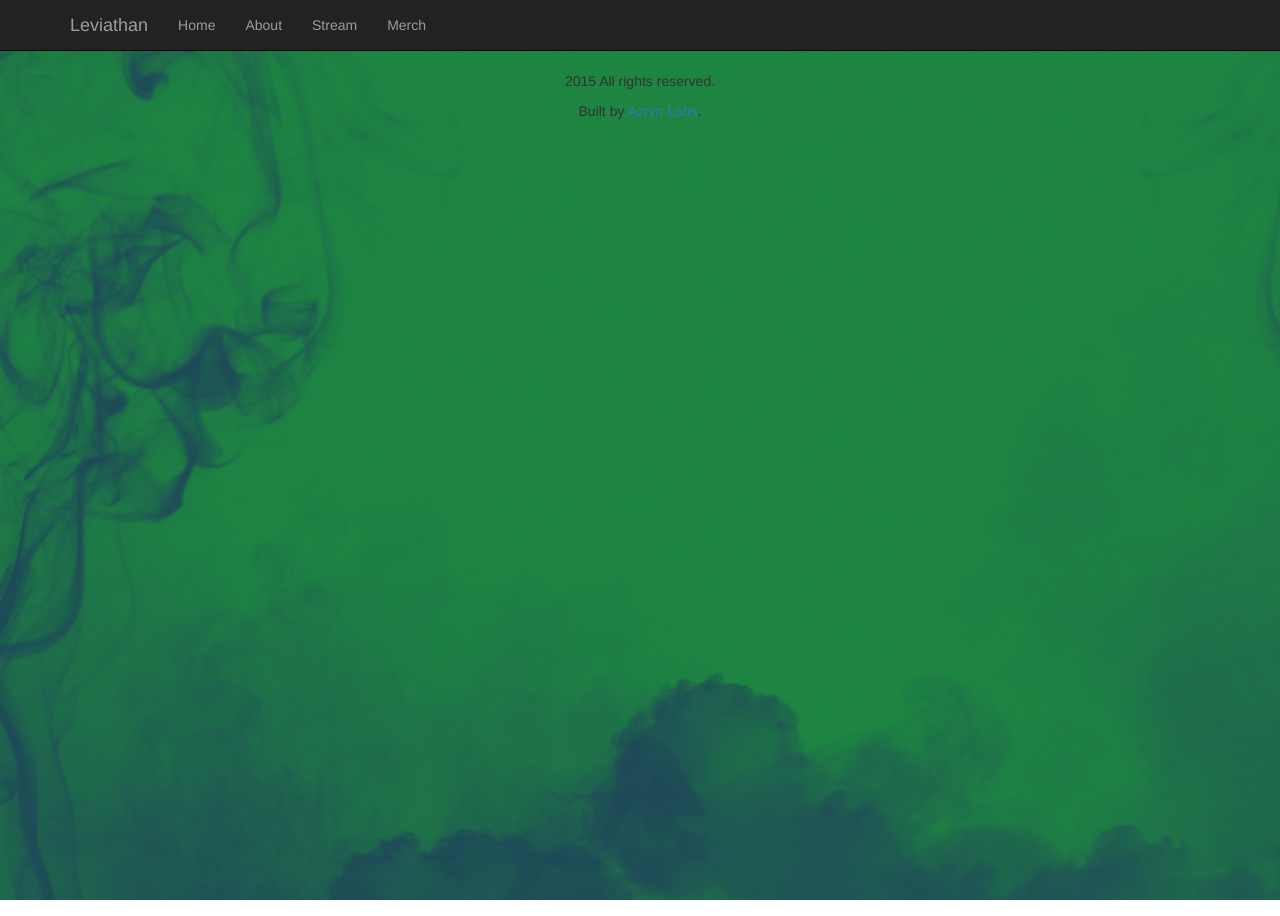
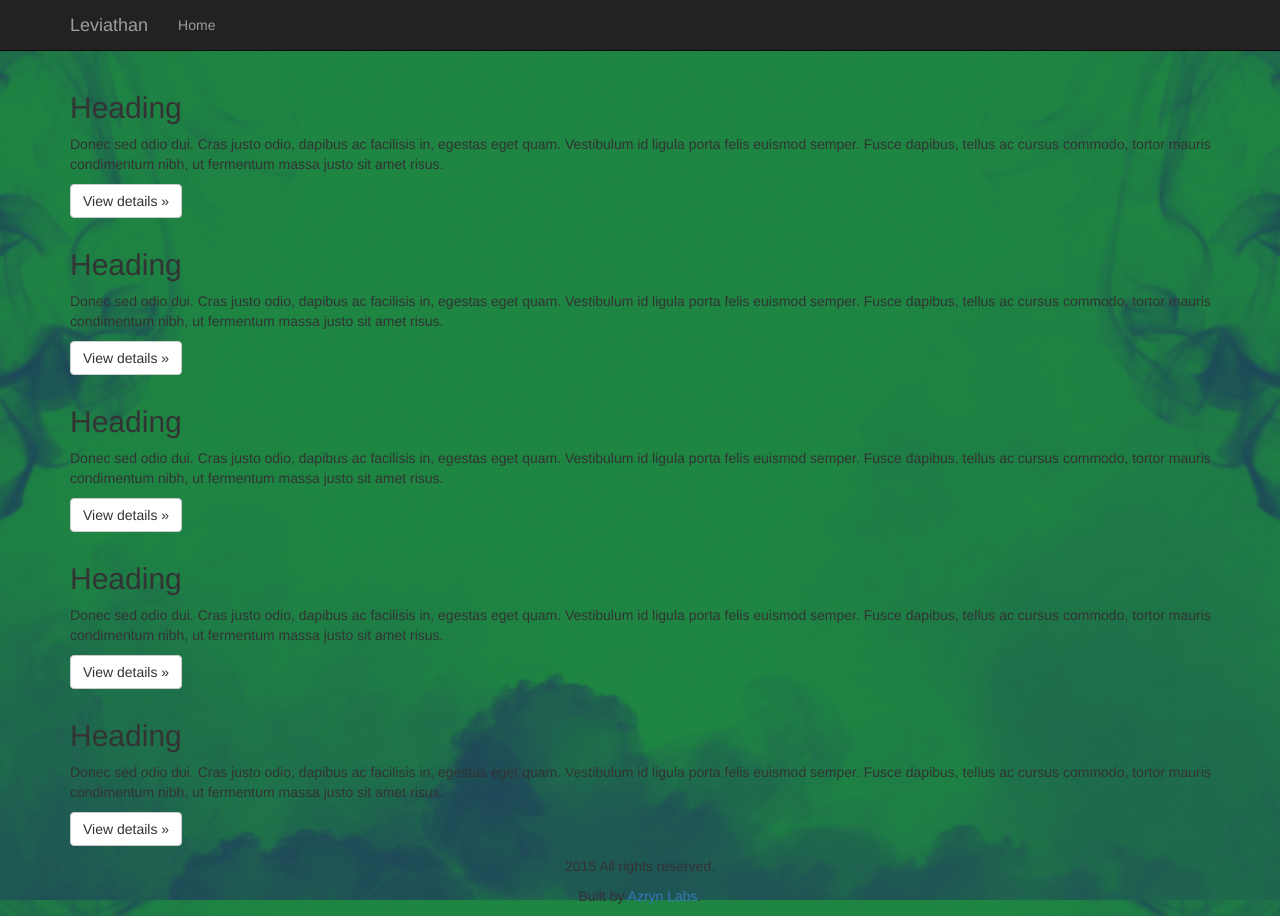
Before and after one commit to millercj189/teamleviathan.com, a Jekyll site: the page built from src/pages/about.html, in a window 1280 px wide. Built offline with Jekyll 4.4.1, drawn with Linux system fonts in a browser that asks for light colours; nearby versions of some CDN libraries; Markdown is read by kramdown in place of the engine named in the settings.

Commit message:
Hide unused navbar items

```diff
--- a/_includes/nav.html
+++ b/_includes/nav.html
@@ -13,9 +13,9 @@
     <div id="navbar" class="navbar-collapse collapse">
       <ul class="nav navbar-nav">
         <li><a href="{{ site.baseurl }}/">Home</a></li>
-        <li><a href="{{ site.baseurl }}/about/">About</a></li>
-        <li><a href="{{ site.baseurl }}/stream/">Stream</a></li>
-	<li><a href="{{ site.baseurl }}/merch/">Merch</a></li>
+        <li><a href="{{ site.baseurl }}/about/"></a></li>
+        <li><a href="{{ site.baseurl }}/stream/"></a></li>
+	<li><a href="{{ site.baseurl }}/merch/"></a></li>
       </ul>
     </div>
   </div>
--- a/src/pages/about.html
+++ b/src/pages/about.html
@@ -7,5 +7,39 @@ ratings   : false
 ---
 
 <section id="page-about" class="container">
-
+  <article class="row">
+    <div class="featurette">
+      <h2>Heading</h2>
+      <p>Donec sed odio dui. Cras justo odio, dapibus ac facilisis in, egestas eget quam. Vestibulum id ligula porta felis euismod semper. Fusce dapibus, tellus ac cursus commodo, tortor mauris condimentum nibh, ut fermentum massa justo sit amet risus.</p>
+      <p><a class="btn btn-default" href="#" role="button">View details &raquo;</a></p>
+    </div>
+  </article>
+  <article class="row">
+    <div class="featurette">
+      <h2>Heading</h2>
+      <p>Donec sed odio dui. Cras justo odio, dapibus ac facilisis in, egestas eget quam. Vestibulum id ligula porta felis euismod semper. Fusce dapibus, tellus ac cursus commodo, tortor mauris condimentum nibh, ut fermentum massa justo sit amet risus.</p>
+      <p><a class="btn btn-default" href="#" role="button">View details &raquo;</a></p>
+    </div>
+  </article>
+  <article class="row">
+    <div class="featurette">
+      <h2>Heading</h2>
+      <p>Donec sed odio dui. Cras justo odio, dapibus ac facilisis in, egestas eget quam. Vestibulum id ligula porta felis euismod semper. Fusce dapibus, tellus ac cursus commodo, tortor mauris condimentum nibh, ut fermentum massa justo sit amet risus.</p>
+      <p><a class="btn btn-default" href="#" role="button">View details &raquo;</a></p>
+    </div>
+  </article>
+  <article class="row">
+    <div class="featurette">
+      <h2>Heading</h2>
+      <p>Donec sed odio dui. Cras justo odio, dapibus ac facilisis in, egestas eget quam. Vestibulum id ligula porta felis euismod semper. Fusce dapibus, tellus ac cursus commodo, tortor mauris condimentum nibh, ut fermentum massa justo sit amet risus.</p>
+      <p><a class="btn btn-default" href="#" role="button">View details &raquo;</a></p>
+    </div>
+  </article>
+  <article class="row">
+    <div class="featurette">
+      <h2>Heading</h2>
+      <p>Donec sed odio dui. Cras justo odio, dapibus ac facilisis in, egestas eget quam. Vestibulum id ligula porta felis euismod semper. Fusce dapibus, tellus ac cursus commodo, tortor mauris condimentum nibh, ut fermentum massa justo sit amet risus.</p>
+      <p><a class="btn btn-default" href="#" role="button">View details &raquo;</a></p>
+    </div>
+  </article>
 </section>
```
